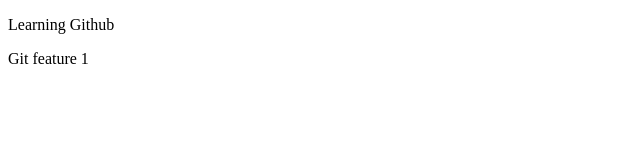
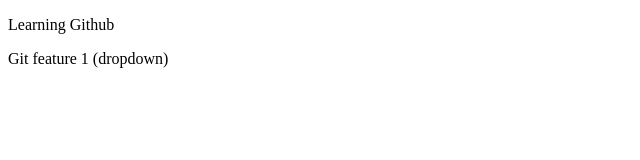
Before and after one commit to AdityaNaida/githubLearning, a plain HTML site: page index.html in a window 1280 px wide. Shown: the full height of the page, 0-640 px from the left. Drawn offline with Linux system fonts and the light colour scheme.

```diff
--- a/index.html
+++ b/index.html
@@ -7,6 +7,6 @@
 </head>
 <body>
     <p>Learning Github</p>
-    <p>Git feature 1 </p>
+    <p>Git feature 1 (dropdown)</p>
 </body>
 </html>
```
